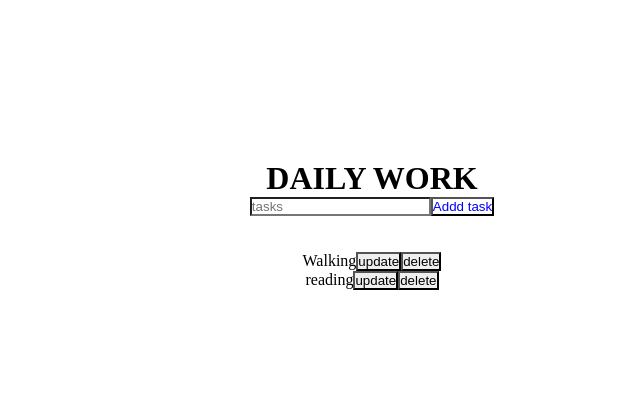
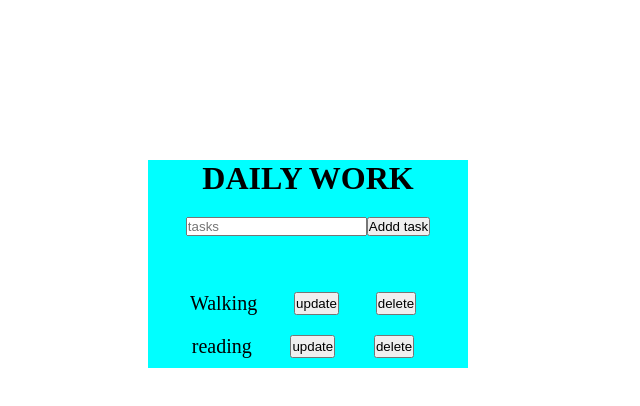
Before and after one commit to Ksangavikarthi/React-practice, a React (Vite) app: page / in a window 1280 px wide. Shown: the top 406 px of the page, without its empty margins (332-972 px from the left). Built offline with nearby package versions, Linux system fonts and the light colour scheme.

Commit message:
styling  add

```diff
--- a/src/Components/Functioncomp/Todolist.css
+++ b/src/Components/Functioncomp/Todolist.css
@@ -1,23 +1,54 @@
 *{
     margin: 0;
     padding: 0;
-    background-image:url();
 }
 #project{
-
+    background-color: aqua;
     height:auto;
-    width:35%;
+    width:25%;
     margin:10rem 30rem;
     text-align: center;
+    display: flex;
+    flex-direction: column;
+    flex-wrap: nowrap;
+
 }
 .inputbox{
-    display: flex;
-    justify-content: center;
+    margin: 20px 0px 10px 0px;
 
 }
-.btn{
-    color: blue;
-    background-color:rgb(254, 254, 255);
-    /* display: flex;
-    flex-direction: column; */
+.bt{
+    color: rgb(245, 245, 252);
+    background-color:rgb(238, 101, 165);
+    padding: 5px;
+    margin-left: 10px;
 }
+
+.lists{
+    font-size: 20px;
+    display: flex;
+    column-gap: 5px;
+    margin: 10px 10px;
+    padding-right: 10px ;
+    justify-content: space-evenly;
+
+}
+.update{
+    background-color: rgb(82, 233, 82);
+    border-radius: 5px;
+    padding: 5px;
+
+}
+.delete{
+    padding: 5px;
+    background-color: rgb(255, 46, 46);
+    border-radius: 5px;
+}
+
+.input{
+    height: 25px;
+    width: 230px;
+}
+#head{
+    margin-top: 20px;
+}
```
